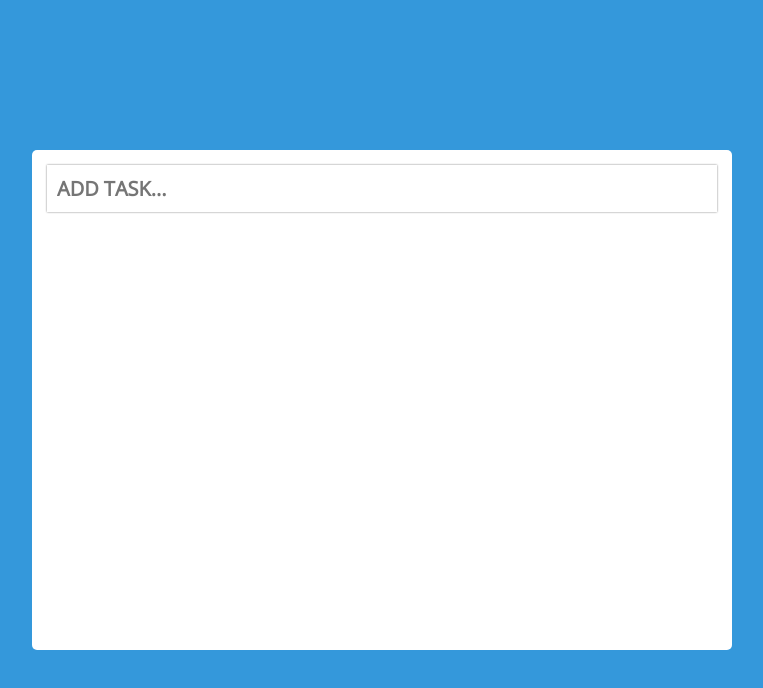
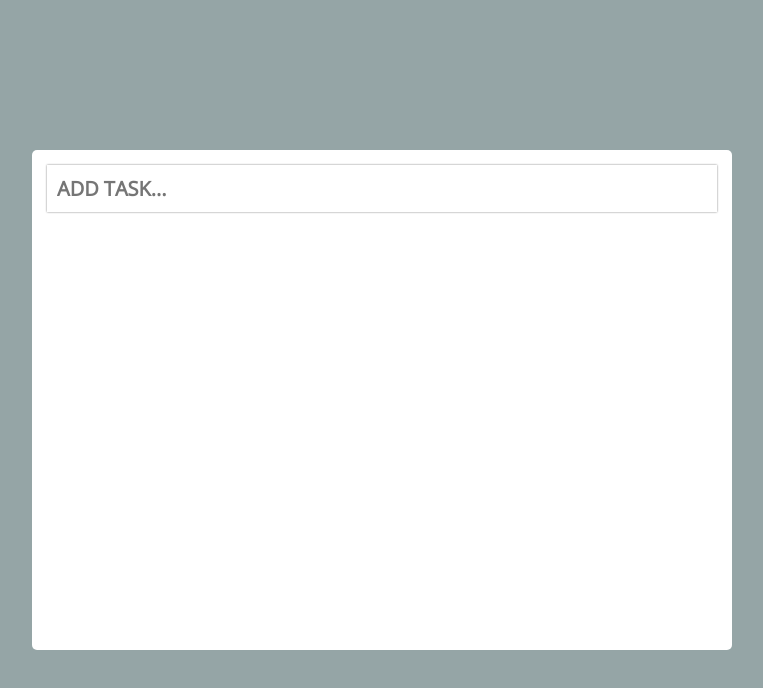
Before and after one commit to CAnushKumar/todo, a plain HTML site: page index.html in a window 1280 px wide. Shown: the whole page, without its empty margins (258-1021 px from the left). Drawn offline with nearby package versions, Linux system fonts and the light colour scheme.

Commit message:
Update style.css

```diff
--- a/style.css
+++ b/style.css
@@ -12,7 +12,7 @@ main {
     display: flex;
     justify-content: center;
     align-items: center;
-    background-color: #3498db;
+    background-color: #95a5a6;
 }
 
 .box {
```
